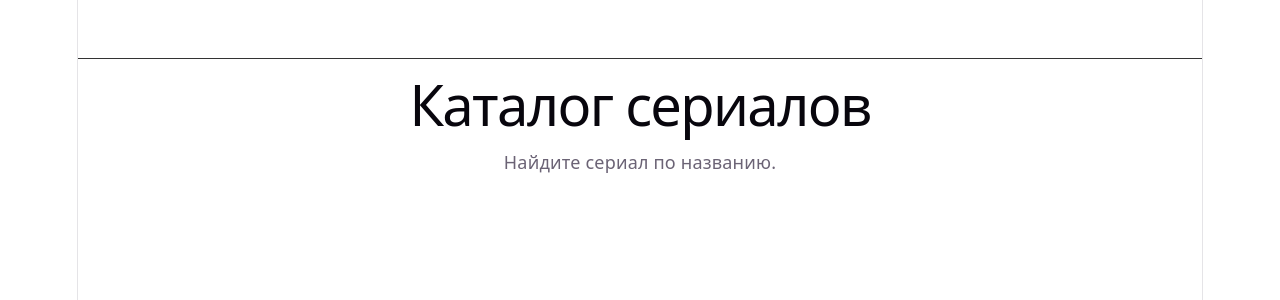
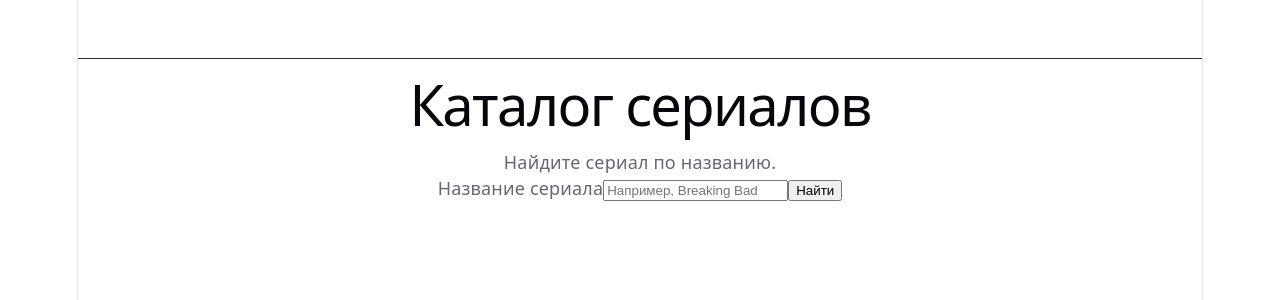
Before and after one commit to Vitas1968/react, a React (Vite) app: page / in a window 1280 px wide. Shown: the top 300 px of the page. Built offline with nearby package versions, Linux system fonts and the light colour scheme.

Commit message:
feat: add app header component and not found page

```diff
--- a/src/App.tsx
+++ b/src/App.tsx
@@ -1,25 +1,18 @@
-import { Link, Route, Routes } from 'react-router-dom';
+import { Route, Routes } from 'react-router-dom';
 import { CatalogPage } from './pages/CatalogPage';
 import { FavoritesPage } from './pages/FavoritesPage';
+import { AppHeader } from './components/app_header/AppHeader';
+import { NotFoundPage } from './pages/NotFoundPage';
 
 function App() {
   return (
     <>
-      <header className="app-header">
-        <nav className="app-navigation" aria-label="Основная навигация">
-          <Link className="app-navigation__link" to="/">
-            Каталог
-          </Link>
-
-          <Link className="app-navigation__link" to="/favorites">
-            Избранное
-          </Link>
-        </nav>
-      </header>
+      <AppHeader />
 
       <Routes>
         <Route path="/" element={<CatalogPage />} />
         <Route path="/favorites" element={<FavoritesPage />} />
+        <Route path="*" element={<NotFoundPage />} />
       </Routes>
     </>
   );
--- /dev/null
+++ b/src/components/app_header/AppHeader.css
@@ -0,0 +1,20 @@
+.app-header {
+  padding: 16px 24px;
+  border-bottom: 1px solid #333;
+}
+
+.app-navigation {
+  display: flex;
+  justify-content: center;
+  gap: 16px;
+}
+
+.app-navigation__link {
+  color: #ffffff;
+  font-weight: 600;
+  text-decoration: none;
+}
+
+.app-navigation__link:hover {
+  text-decoration: underline;
+}
--- /dev/null
+++ b/src/components/app_header/AppHeader.tsx
@@ -0,0 +1,18 @@
+import { Link } from 'react-router-dom';
+import './AppHeader.css';
+
+export function AppHeader() {
+  return (
+    <header className="app-header">
+      <nav className="app-navigation" aria-label="Основная навигация">
+        <Link className="app-navigation__link" to="/">
+          Каталог
+        </Link>
+
+        <Link className="app-navigation__link" to="/favorites">
+          Избранное
+        </Link>
+      </nav>
+    </header>
+  );
+}
--- a/src/index.css
+++ b/src/index.css
@@ -107,24 +107,3 @@ code {
   padding: 4px 8px;
   background: var(--code-bg);
 }
-
-.app-header {
-  padding: 16px 24px;
-  border-bottom: 1px solid #333;
-}
-
-.app-navigation {
-  display: flex;
-  justify-content: center;
-  gap: 16px;
-}
-
-.app-navigation__link {
-  color: #ffffff;
-  font-weight: 600;
-  text-decoration: none;
-}
-
-.app-navigation__link:hover {
-  text-decoration: underline;
-}
--- a/src/pages/CatalogPage.tsx
+++ b/src/pages/CatalogPage.tsx
@@ -1,8 +1,28 @@
+import type { FormEvent } from 'react';
+
 export function CatalogPage() {
+  function handleSubmit(event: FormEvent<HTMLFormElement>) {
+    event.preventDefault();
+  }
+
   return (
     <main>
       <h1>Каталог сериалов</h1>
       <p>Найдите сериал по названию.</p>
+
+      <form onSubmit={handleSubmit}>
+        <label htmlFor="query">Название сериала</label>
+
+        <input
+          id="query"
+          name="query"
+          type="search"
+          placeholder="Например, Breaking Bad"
+          required
+        />
+
+        <button type="submit">Найти</button>
+      </form>
     </main>
   );
 }
--- /dev/null
+++ b/src/pages/NotFoundPage.tsx
@@ -0,0 +1,12 @@
+import { Link } from 'react-router-dom';
+
+export function NotFoundPage() {
+  return (
+    <main>
+      <h1>Страница не найдена</h1>
+      <p>Такого адреса в приложении нет.</p>
+
+      <Link to="/">Вернуться в каталог</Link>
+    </main>
+  );
+}
```
